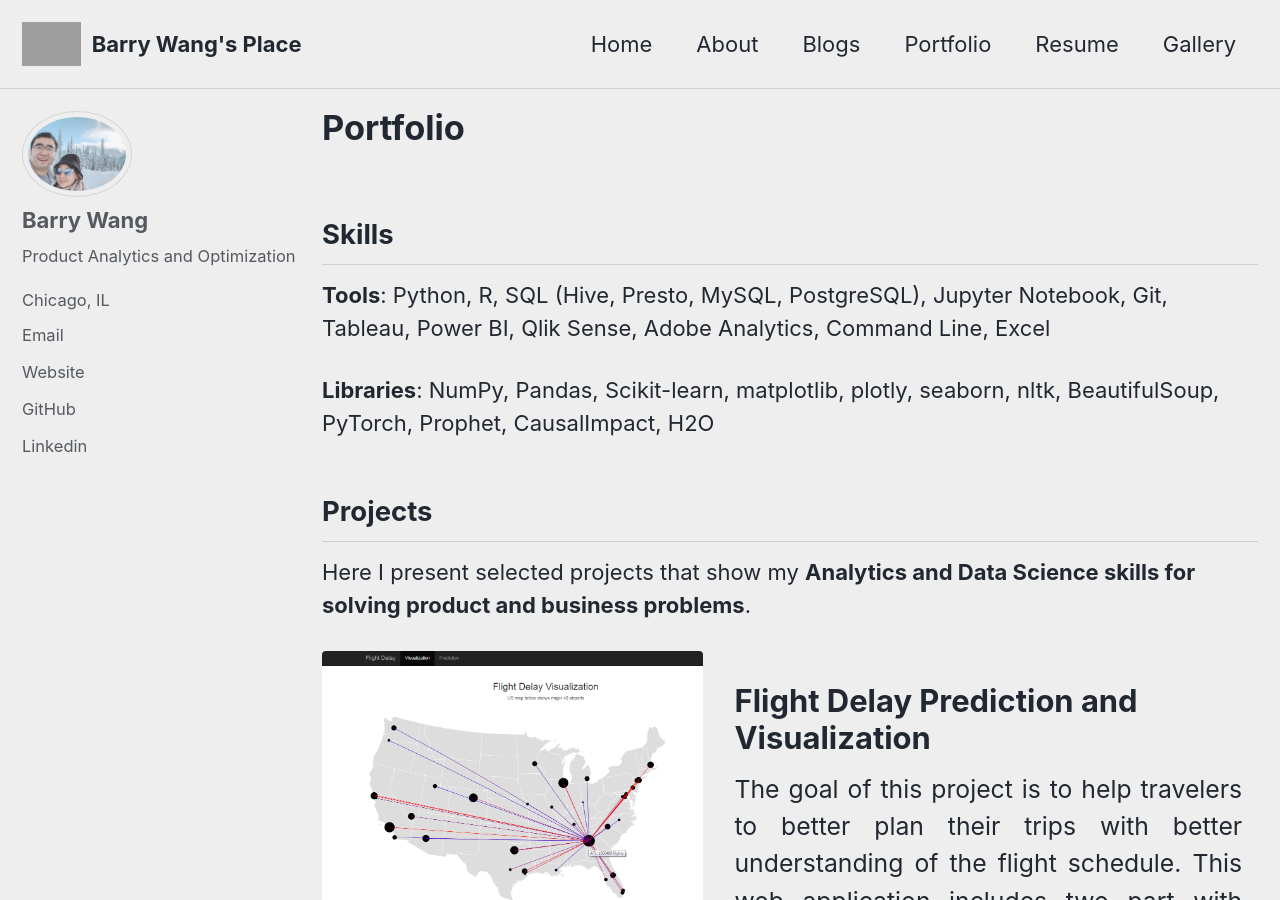
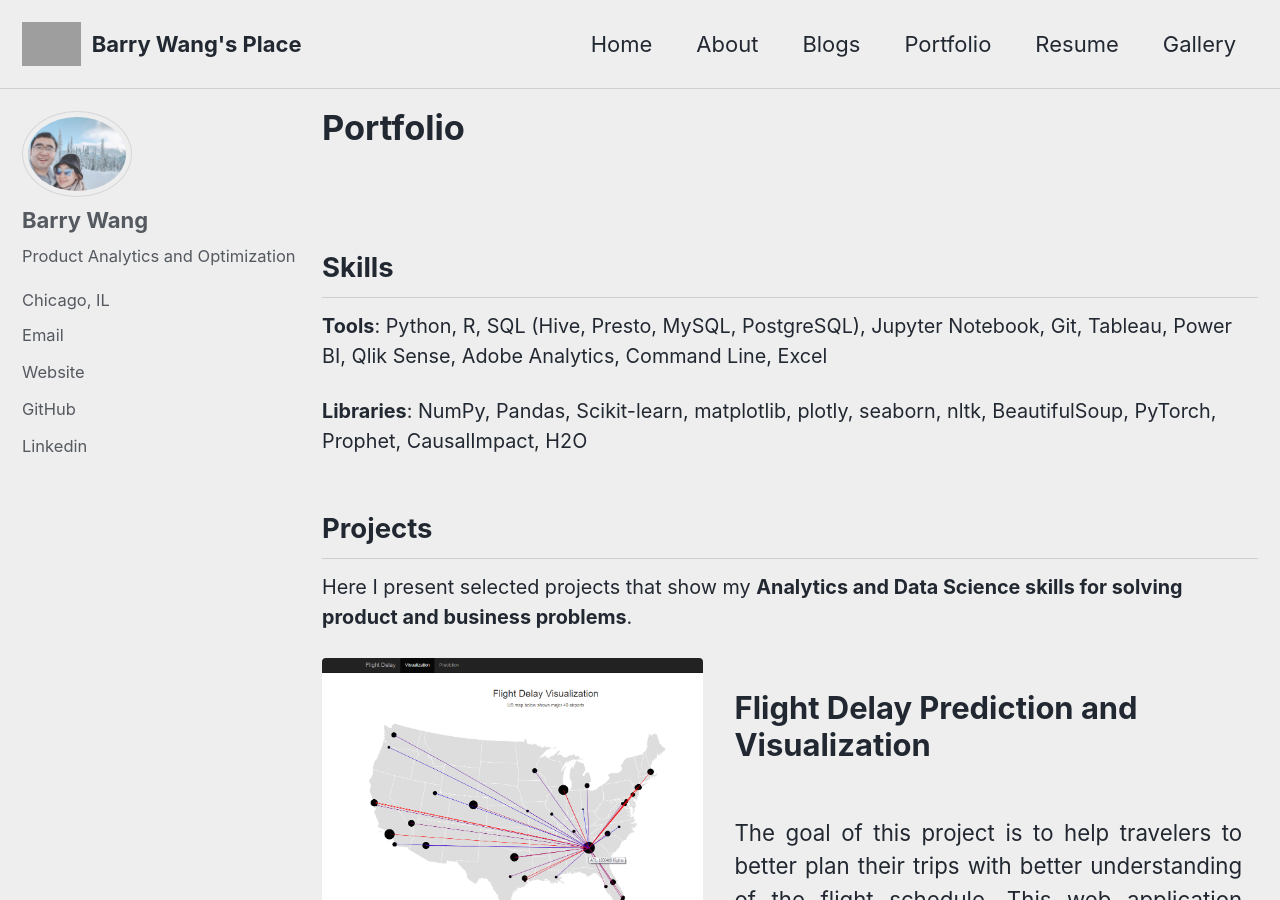
Before and after one commit to mw4ccBarry/mw4ccBarry.github.io, a Jekyll site: the page built from _pages/portfolio.md, in a window 1280 px wide and 900 px high. Built offline with Jekyll 4.4.1, drawn with Linux system fonts in a browser that asks for light colours; cached includes are drawn as plain includes; grey boxes are pictures that could not be loaded.

Commit message:
edit the formatting of the page

```diff
--- a/_sass/minimal-mistakes/_page.scss
+++ b/_sass/minimal-mistakes/_page.scss
@@ -67,6 +67,8 @@
 }
 
 .page__content {
+  margin: 1.5em 0 0 1em;
+
   h2 {
     padding-bottom: 0.5em;
     border-bottom: 1px solid $border-color;
@@ -75,7 +77,7 @@
   p,
   li,
   dl {
-    font-size: 1em;
+    font-size: 0.9em;
   }
 
   /* paragraph indents */
```
